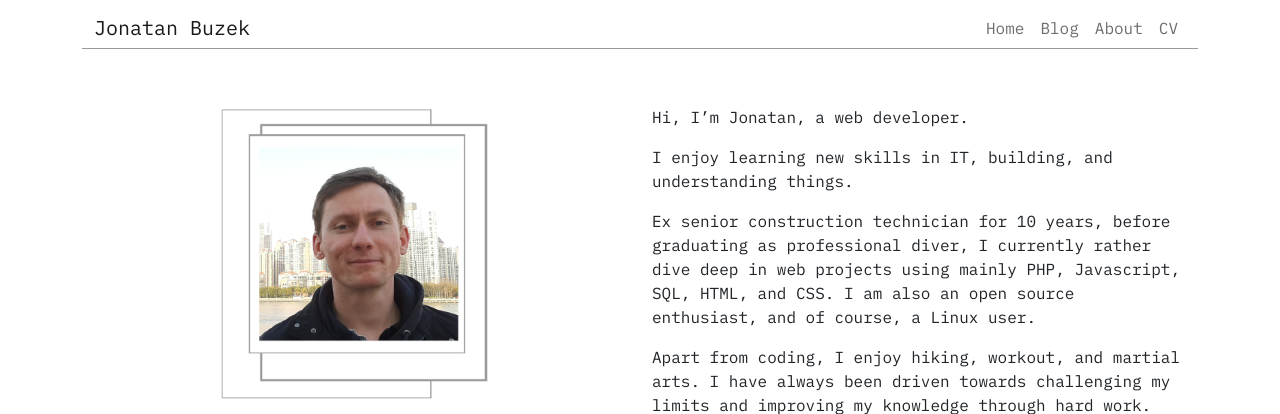
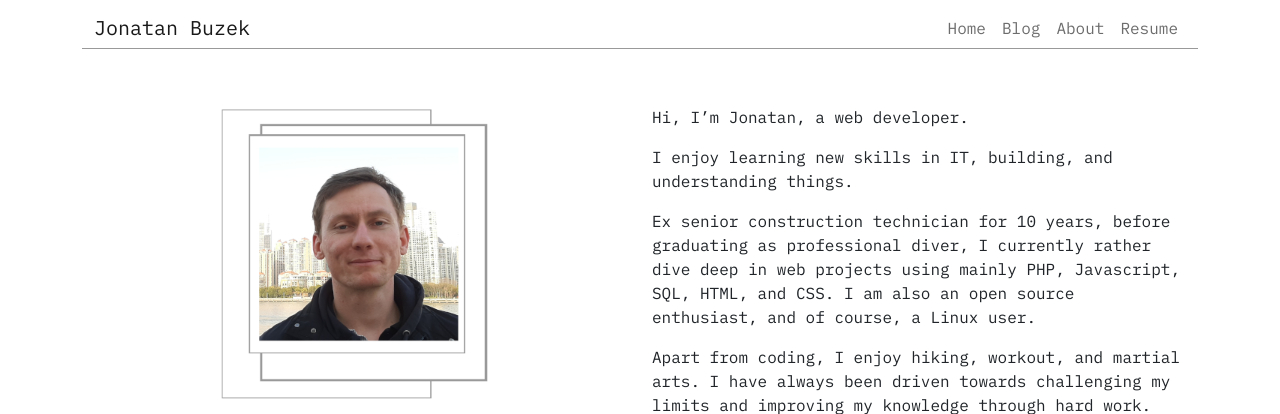
Before and after one commit to jonatanocr/p5_blog, a PHP site: page / in a window 1280 px wide. Shown: the top 414 px of the page. Run offline with PHP 8.4, Linux system fonts and the light colour scheme.

Commit message:
add resume

```diff
--- a/App/Entity/Post.php
+++ b/App/Entity/Post.php
@@ -151,7 +151,7 @@ class Post
     {
         $this->content = $content;
     }
-
+    // todo remove this
     public function index()
     {
         var_dump('index ok');
--- a/App/View/template.php
+++ b/App/View/template.php
@@ -30,7 +30,7 @@
                             <a class="nav-link" href="#">About</a>
                         </li>
                         <li class="nav-item">
-                            <a class="nav-link" href="#">CV</a>
+                            <a target="_blank" rel="noopener noreferrer" class="nav-link" href="media/CV_Jonatan_Buzek.pdf">Resume</a>
                         </li>
                         <?php if (isset($_SESSION['username'])) { ?>
                             <li class="nav-item">
--- a/init_db.sql
+++ b/init_db.sql
@@ -8,9 +8,7 @@ CREATE TABLE IF NOT EXISTS  `users`
     email VARCHAR(255) NOT NULL,
     user_type VARCHAR(20) NOT NULL DEFAULT 'visitor'
 );
-/*todo
-  fk_user mettre foreign key pareil dans les autres tables
-  */
+
 CREATE TABLE IF NOT EXISTS  `posts`
 (
     id INT PRIMARY KEY NOT NULL AUTO_INCREMENT,
```
Also changed, not shown: 1 other file.
